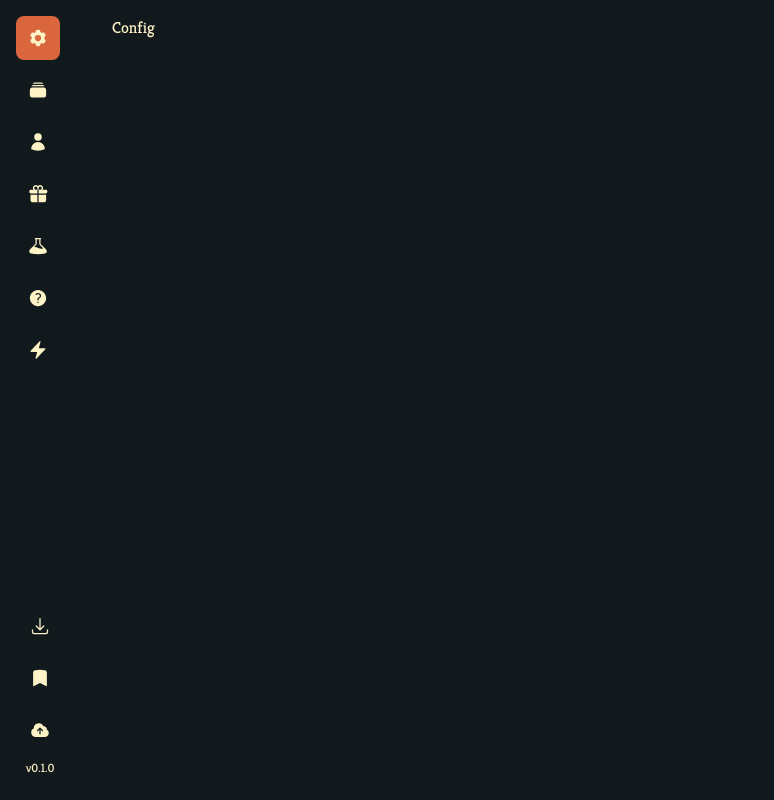
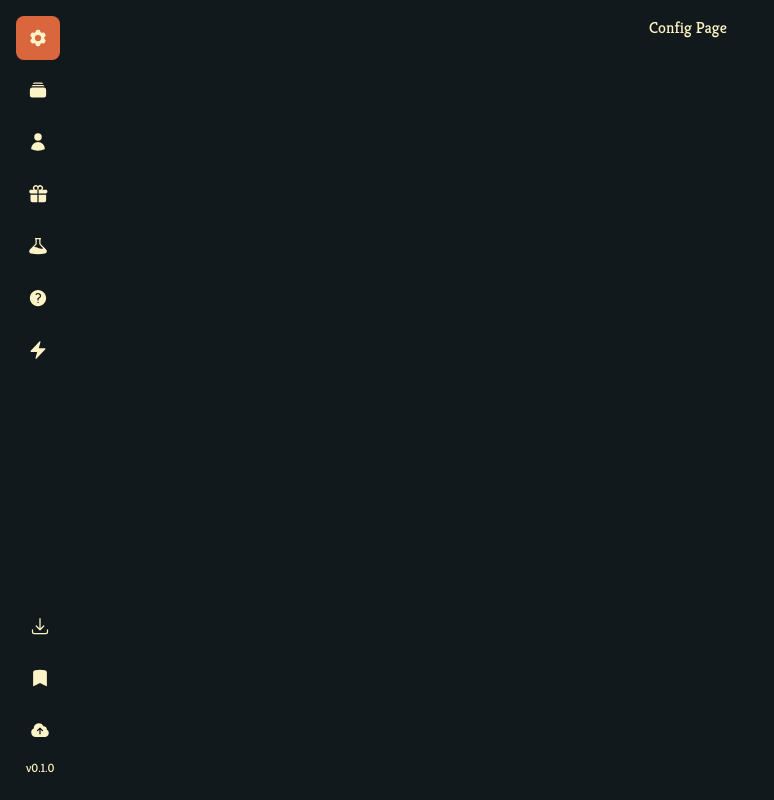
Before and after one commit to kevinbrasileiro/forge-the-spire, a React (Vite) app: page /config in a window 1280 px wide. Shown: the whole page, without its empty margins (0-774 px from the left). Built offline with nearby package versions, Linux system fonts and the light colour scheme.

Commit message:
feat: add 404 page

```diff
--- a/src/App.tsx
+++ b/src/App.tsx
@@ -3,6 +3,7 @@ import Sidebar from "./components/Sidebar";
 import CardsPage from "./pages/CardsPage";
 import ConfigPage from "./pages/ConfigPage";
 import { UserDataProvider } from "./UserDataContext";
+import NotFoundPage from "./pages/NotFoundPage";
 
 const APP_VERSION = "0.1.0"
 
@@ -14,6 +15,7 @@ function AppContent() {
           <Routes>
             <Route index element={<CardsPage />}/>
             <Route path="/config" element={<ConfigPage />}/>
+            <Route path="*" element={<NotFoundPage />}/>
           </Routes>
         </main>
     </div>
--- a/src/pages/CardsPage.tsx
+++ b/src/pages/CardsPage.tsx
@@ -49,7 +49,7 @@ export default function CardsPage() {
   }
 
   return (
-    <div className="flex flex-col justify-center items-center ">
+    <div className="flex flex-col justify-center items-center">
       <div className="max-w-7xl">
         <h1 className="text-3xl tracking-widest text-center">
           Forge the Spire
--- a/src/pages/ConfigPage.tsx
+++ b/src/pages/ConfigPage.tsx
@@ -1,8 +1,8 @@
 
 export default function ConfigPage() {
   return (
-    <main className="w-40 flex flex-col gap-y-4">
-      Config
-    </main>
+    <div className="flex flex-col justify-center items-center">
+      Config Page
+    </div>
   )
 }
--- /dev/null
+++ b/src/pages/NotFoundPage.tsx
@@ -0,0 +1,8 @@
+
+export default function NotFoundPage() {
+  return (
+    <div className="flex flex-col justify-center items-center">
+      This page is either coming soon or doesn't exist
+    </div>
+  )
+}
```
